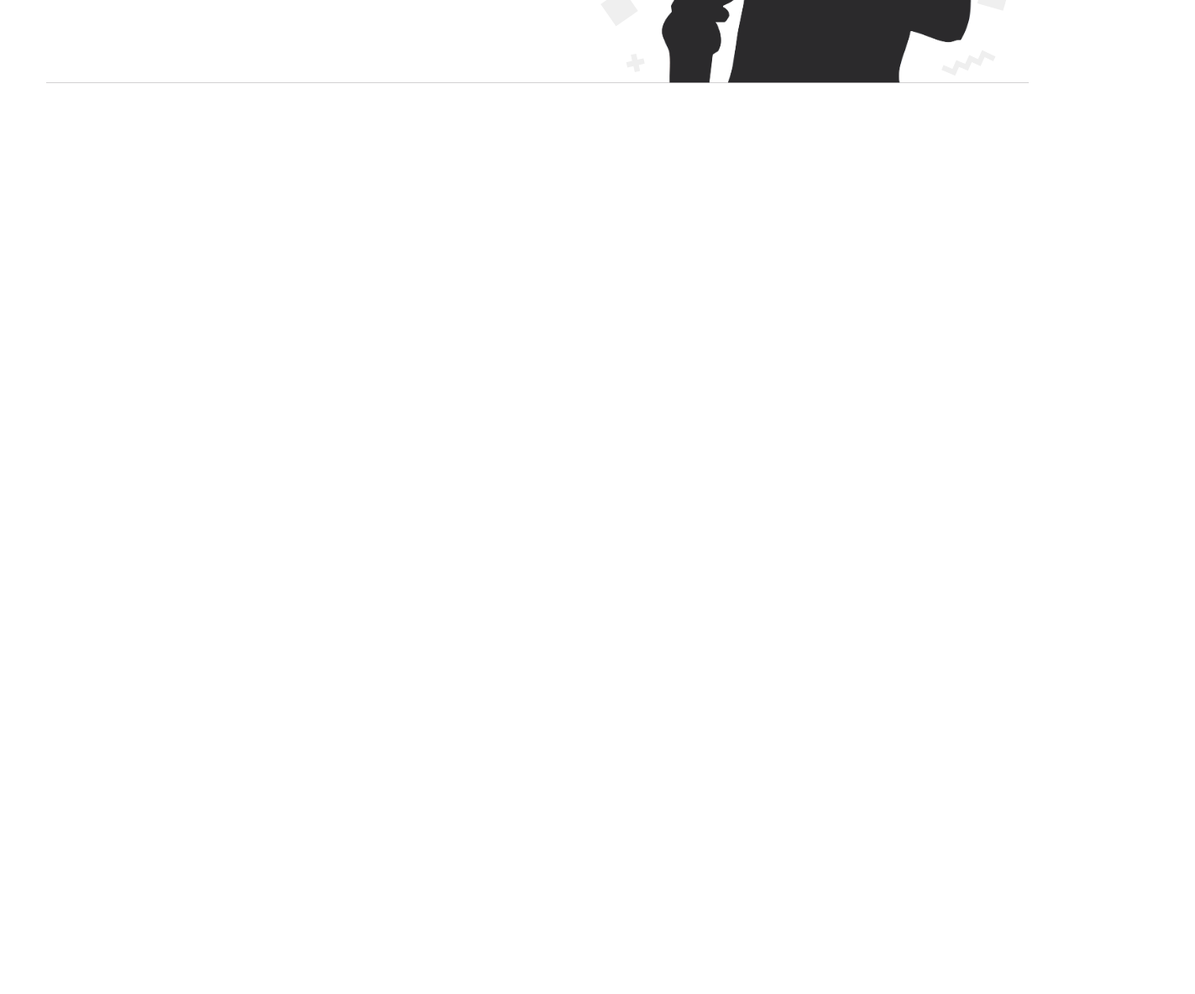
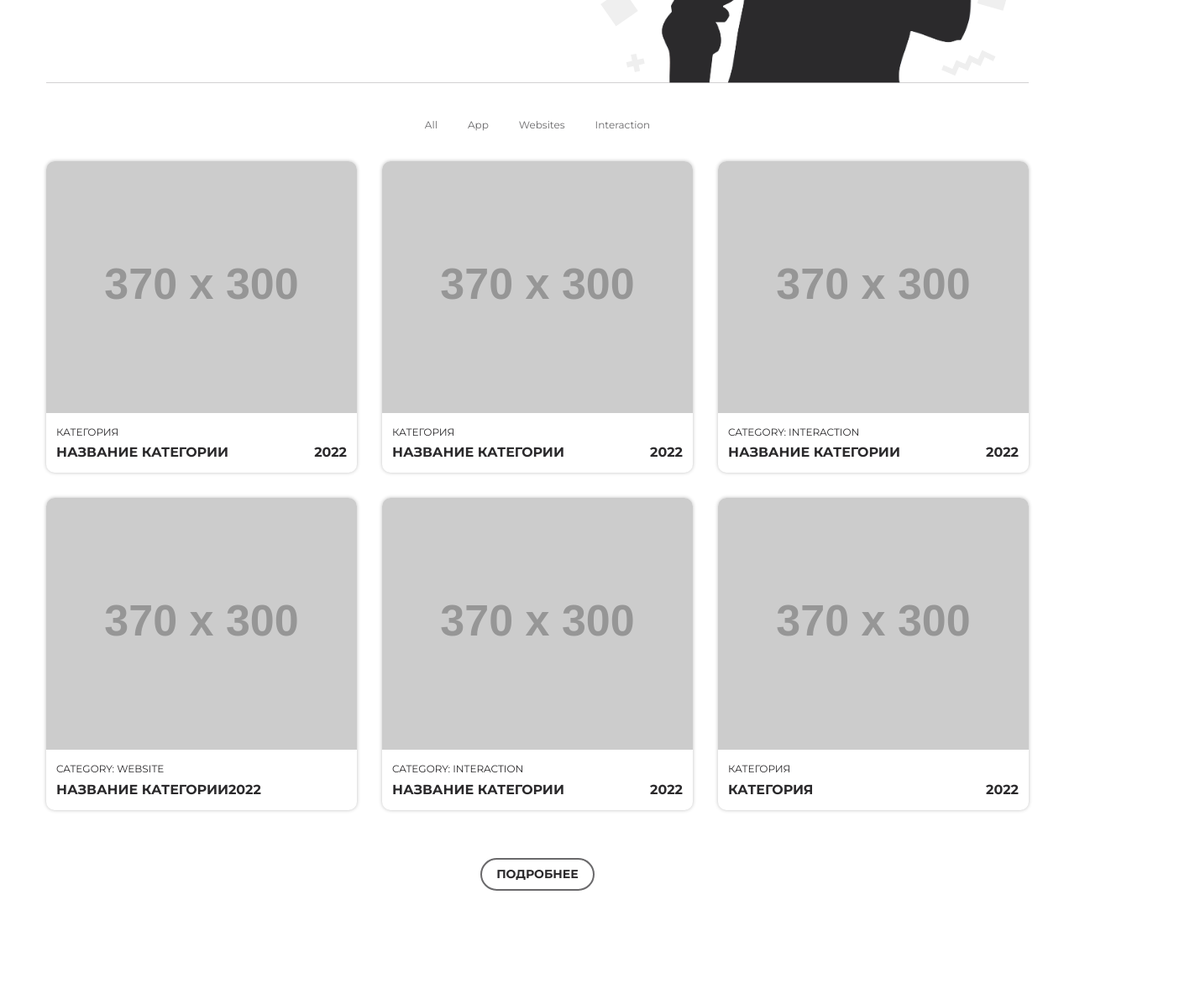
Before and after one commit to andreychernetsky/smart, a plain HTML site: page index.html in a window 1280 px wide. Shown: the part 500-1684 px from the top of the page at 84% size, 1423 px wide, since content can reach past the window. Before the commit the page ends 800 px from the top, so only its background shows below. Drawn offline with nearby package versions, Linux system fonts and the light colour scheme; placeholder pictures from the web are drawn by us.

Commit message:
about me

```diff
--- a/index.html
+++ b/index.html
@@ -82,7 +82,7 @@
 
     </div>
 </section>
- <!-- <div class="works">
+  <div class="works">
     <div class="container">
 
         <div class="works__nav">
@@ -97,10 +97,10 @@
                 <div class="work" data-modal="#modal_project_1">
                     <img class="work__image" src="https://placehold.it/370x300" alt="">
                     <div class="work__content">
-                        <div class="work__cat">category: app</div>
+                        <div class="work__cat">категория</div>
                         <div class="work__title">
-                            Project title
-                            <time class="work__date" datetime="2019-11-22 19:00">2019</time>
+                            Название категории
+                            <time class="work__date" datetime="2022-11-22 19:00">2022</time>
                         </div>
                     </div>
                 </div>
@@ -109,10 +109,10 @@
                 <div class="work" data-modal="#modal_project_2">
                     <img class="work__image" src="https://placehold.it/370x300" alt="">
                     <div class="work__content">
-                        <div class="work__cat">category: website</div>
+                        <div class="work__cat">Категория</div>
                         <div class="work__title">
-                            Project title
-                            <time class="work__date" datetime="2019-11-22 19:00">2019</time>
+                           Название категории
+                            <time class="work__date" datetime="2022-11-22 19:00">2022</time>
                         </div>
                     </div>
                 </div>
@@ -123,8 +123,8 @@
                     <div class="work__content">
                         <div class="work__cat">category: interaction</div>
                         <div class="work__title">
-                            Project title
-                            <time class="work__date" datetime="2019-11-22 19:00">2019</time>
+                            Название категории
+                            <time class="work__date" datetime="2022-11-22 19:00">2022</time>
                         </div>
                     </div>
                 </div>
@@ -135,8 +135,10 @@
                     <div class="work__content">
                         <div class="work__cat">category: website</div>
                         <div class="work__title">
-                            Project title
-                            <time class="work__date" datetime="2019-11-22 19:00">2019</time>
+                            <div class="work__title">
+                            Название категории
+                            <time class="work__date" datetime="2022-11-22 19:00">2022</time>
+                            </div>
                         </div>
                     </div>
                 </div>
@@ -147,8 +149,8 @@
                     <div class="work__content">
                         <div class="work__cat">category: interaction</div>
                         <div class="work__title">
-                            Project title
-                            <time class="work__date" datetime="2019-11-22 19:00">2019</time>
+                            Название категории
+                            <time class="work__date" datetime="2022-11-22 19:00">2022</time>
                         </div>
                     </div>
                 </div>
@@ -157,10 +159,10 @@
                 <div class="work">
                     <img class="work__image" src="https://placehold.it/370x300" alt="">
                     <div class="work__content">
-                        <div class="work__cat">category: app</div>
+                        <div class="work__cat">категория</div>
                         <div class="work__title">
-                            Project title
-                            <time class="work__date" datetime="2019-11-22 19:00">2019</time>
+                            категория
+                            <time class="work__date" datetime="2022-11-22 19:00">2022</time>
                         </div>
                     </div>
                 </div>
@@ -168,10 +170,11 @@
         </div>
 
          <div class="text-center">
-            <a class="btn  btn--sm" href="#">LOAD MORE WORK</a>
+            <a class="btn  btn--sm" href="#">подробнее</a>
         </div>
     </div>
 </div>
+
 <section class="about">
     <div class="container">
 
@@ -180,19 +183,20 @@
                 <img class="img" src="images/designer_photo.png" alt="">
             </div>
             <div class="about__content">
-                <h3 class="about__title">about me</h3>
-                <h2 class="about__bigtitle">WHO AM I</h2>
+                <h3 class="about__title">О себе</h3>
+                <h2 class="about__bigtitle">или о направлении</h2>
                 <div class="about__text">
                     <p>Lorem ipsum dolor sit amet, consectetur adipisicing elit. Iste a dolores consectetur provident ratione quo reiciendis, eligendi aliquid error ab ducimus fugit, quia perferendis id laboriosam animi eos excepturi sint.</p>
                     <p>Lorem ipsum dolor sit amet, consectetur adipisicing elit. Iste a dolores consectetur provident ratione quo reiciendis, eligendi aliquid error ab ducimus fugit, quia perferendis id laboriosam animi eos excepturi sint.</p>
                     <p>Lorem ipsum dolor sit amet, consectetur adipisicing elit. Iste a dolores consectetur provident ratione quo reiciendis, eligendi aliquid error ab ducimus fugit, quia perferendis id laboriosam animi eos excepturi sint.</p>
                 </div>
-                <a class="btn" href="#">HIRE ME</a>
-                <button class="btn" type="button">SEE MY RESUME</button>
+                <a class="btn" href="#">Подробнее</a>
+                <button class="btn" type="button">резюме</button>
             </div>
         </div>
     </div>
 </section>
+<!--
 <div class="reviews">
     <div class="container">
 
```
